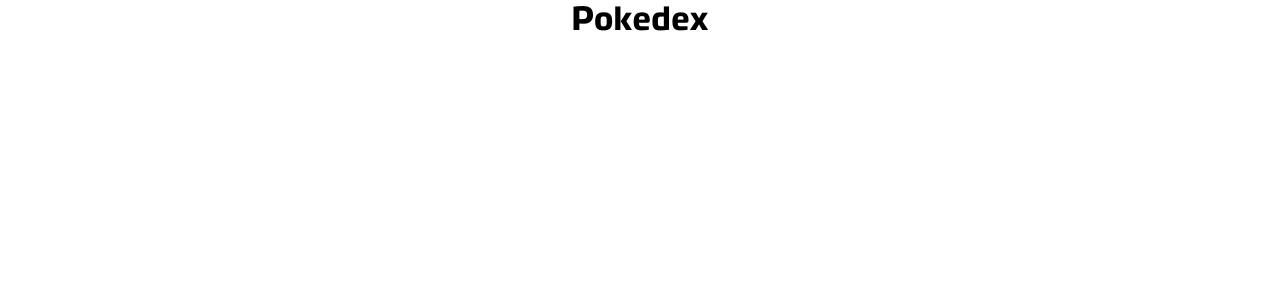
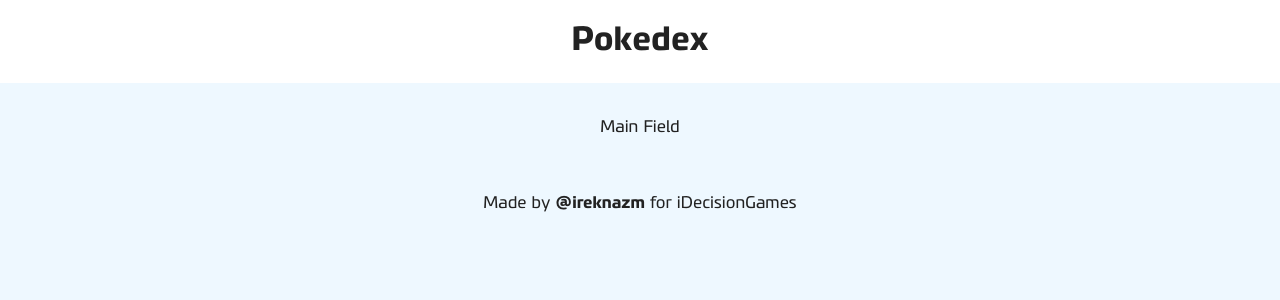
Before and after one commit to Nagellan/Pokedex, a React (Create React App) app: page / in a window 1280 px wide. Shown: the top 300 px of the page. Built offline with nearby package versions, Linux system fonts and the light colour scheme.

Commit message:
Add MainField, header, footer blocks * Also added basic styles for them; * Moved App.js to src, 'cause it's more logically correct; * Updated some files using linter;

```diff
--- /dev/null
+++ b/src/App.js
@@ -0,0 +1,23 @@
+import React from 'react';
+import { Provider } from 'mobx-react';
+import pokeStore from './stores/pokeStore'
+import './index.css';
+import MainField from './components/MainField'
+
+function App() {
+  return (
+    <Provider {... { pokeStore }}>
+      <div id="App">
+        <header id="AppHeader">
+          <h1>Pokedex</h1>
+        </header>
+        <MainField />
+        <footer id="AppFooter">
+          Made by <strong>@<a href="http://t.me/ireknazm">ireknazm</a></strong> for iDecisionGames
+        </footer>
+      </div>
+    </Provider>
+  );
+}
+
+export default App;
--- a/src/components/App/index.js
+++ /dev/null
@@ -1,16 +0,0 @@
-import React from 'react';
-import { Provider } from 'mobx-react';
-import pokeStore from '../../stores/pokeStore'
-import './style.css';
-
-function App() {
-  return (
-    <Provider { ... {pokeStore} }>
-      <div className="App">
-        <h1>Pokedex</h1>
-      </div>
-    </Provider>
-  );
-}
-
-export default App;
--- a/src/components/App/style.css
+++ /dev/null
@@ -1,3 +0,0 @@
-.App {
-  text-align: center;
-}
--- /dev/null
+++ b/src/components/MainField/index.js
@@ -0,0 +1,14 @@
+import React from 'react';
+import './style.css';
+
+function MainField() {
+  return (
+    <div id="MainField">
+      <div className="container">
+        Main Field
+      </div>
+    </div>
+  );
+}
+
+export default MainField;
--- /dev/null
+++ b/src/components/MainField/style.css
@@ -0,0 +1,3 @@
+#MainField .container {
+  padding: 35px 0;
+}
--- a/src/index.css
+++ b/src/index.css
@@ -5,9 +5,37 @@
   margin: 0;
   border: 0;
   outline: 0;
-
 }
 
 body {
   font-family: "PF Benchmark Pro";
+  background-color: #eef8ff;
 }
+
+.container {
+  width: 90%;
+  margin: auto;
+}
+
+#App {
+  text-align: center;
+  color: #222;
+}
+
+#AppHeader {
+  background-color: #fff;
+  padding: 20px 0;
+}
+
+#AppFooter {
+  padding: 20px 0;
+}
+
+#AppFooter a {
+  text-decoration: none;
+  color: inherit;
+}
+
+#AppFooter a:hover{
+  text-decoration: underline;
+}
--- a/src/index.js
+++ b/src/index.js
@@ -1,7 +1,7 @@
 import React from 'react';
 import ReactDOM from 'react-dom';
 import './index.css';
-import App from './components/App';
+import App from './App';
 import * as serviceWorker from './serviceWorker';
 
 ReactDOM.render(<App />, document.getElementById('root'));
--- a/src/pokeService.js
+++ b/src/pokeService.js
@@ -1,7 +1,7 @@
 const webApiUrl = "https://pokeapi.co/api/v2/";
 
 class PokeService {
-  get = async (path, params={}) => {
+  get = async (path, params = {}) => {
     const urlParams = new URLSearchParams(Object.entries(params));
     const options = {
       method: "GET",
```
